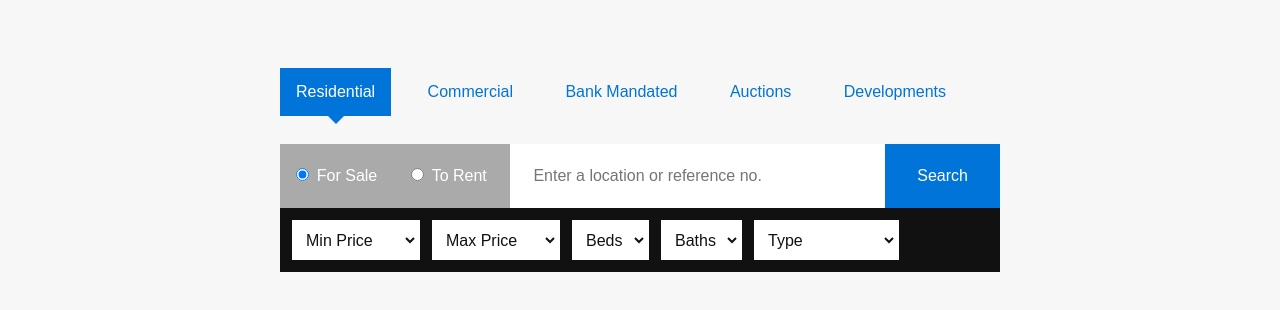
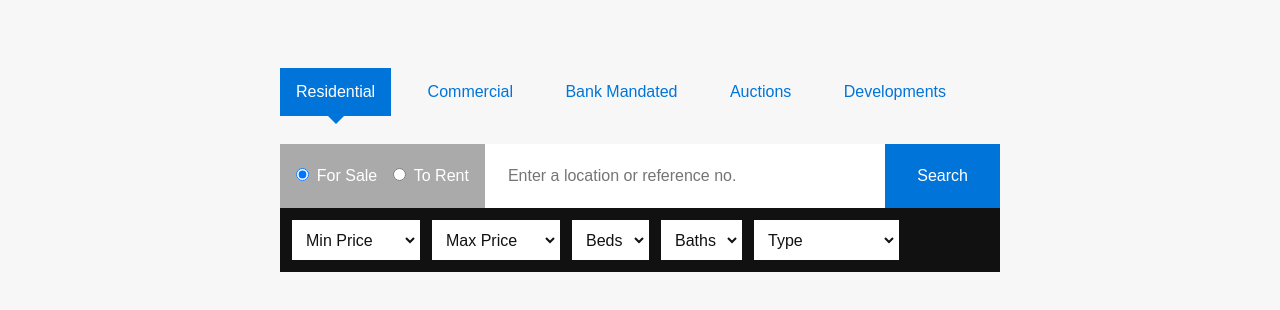
Before and after one commit to michaelthorne/search-prototype, a website: page example-2.html in a window 1280 px wide. Shown: the part 280-590 px from the top of the page. Drawn offline with Linux system fonts and the light colour scheme.

Commit message:
Remove width from toggle layout

```diff
--- a/css/style.css
+++ b/css/style.css
@@ -429,7 +429,6 @@ html {
         padding-top: 1.5em;
         padding-bottom: 1.5em;
         padding-left: 1em;
-        width: 16%;
     }
 
     .form--search .label--toggle + .label--toggle {
@@ -438,7 +437,7 @@ html {
     }
 
     .form--search .label--toggle + .label--search {
-        width: 68%;
+        width: 70%;
     }
 
     .form--search .label--search .input {
```
